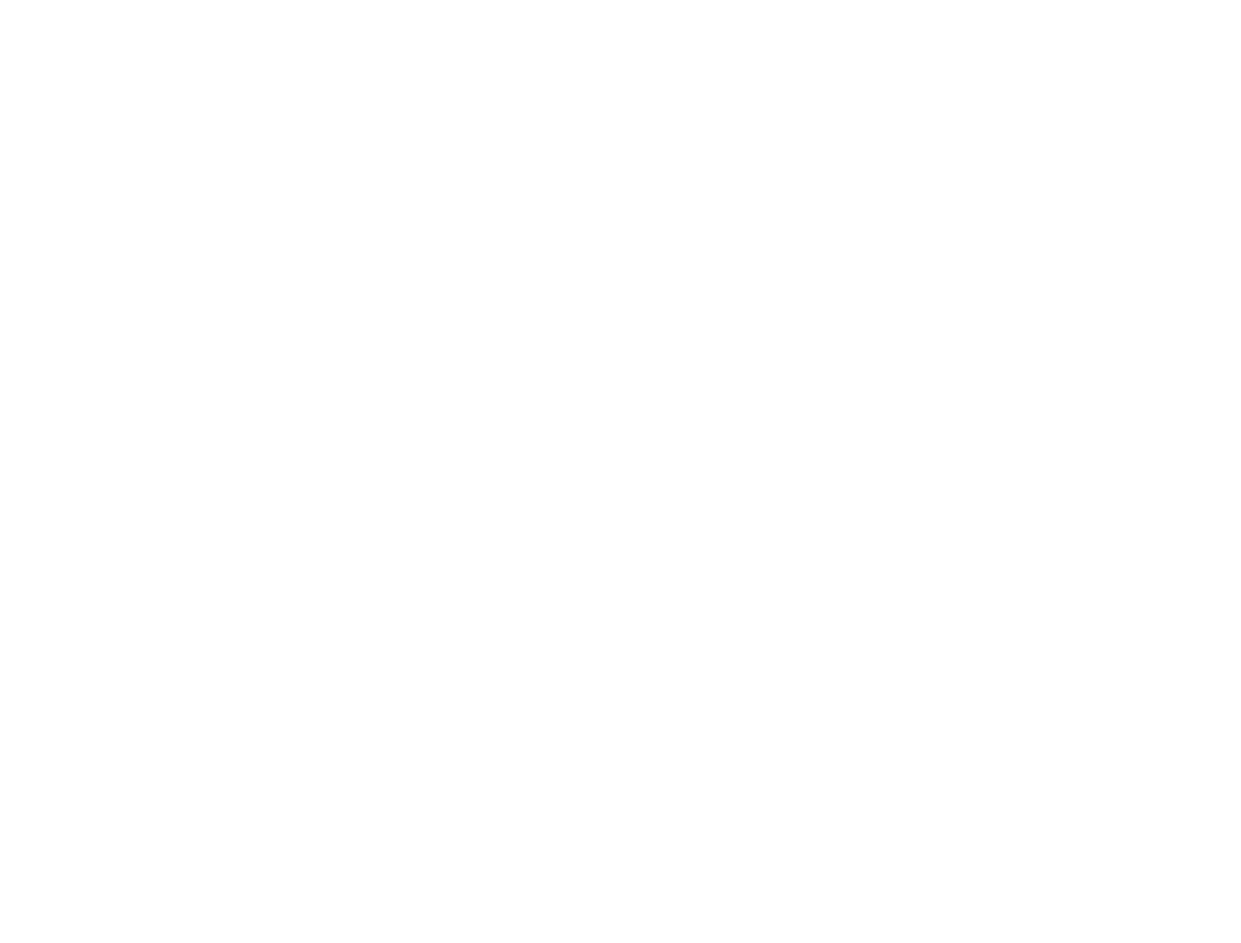
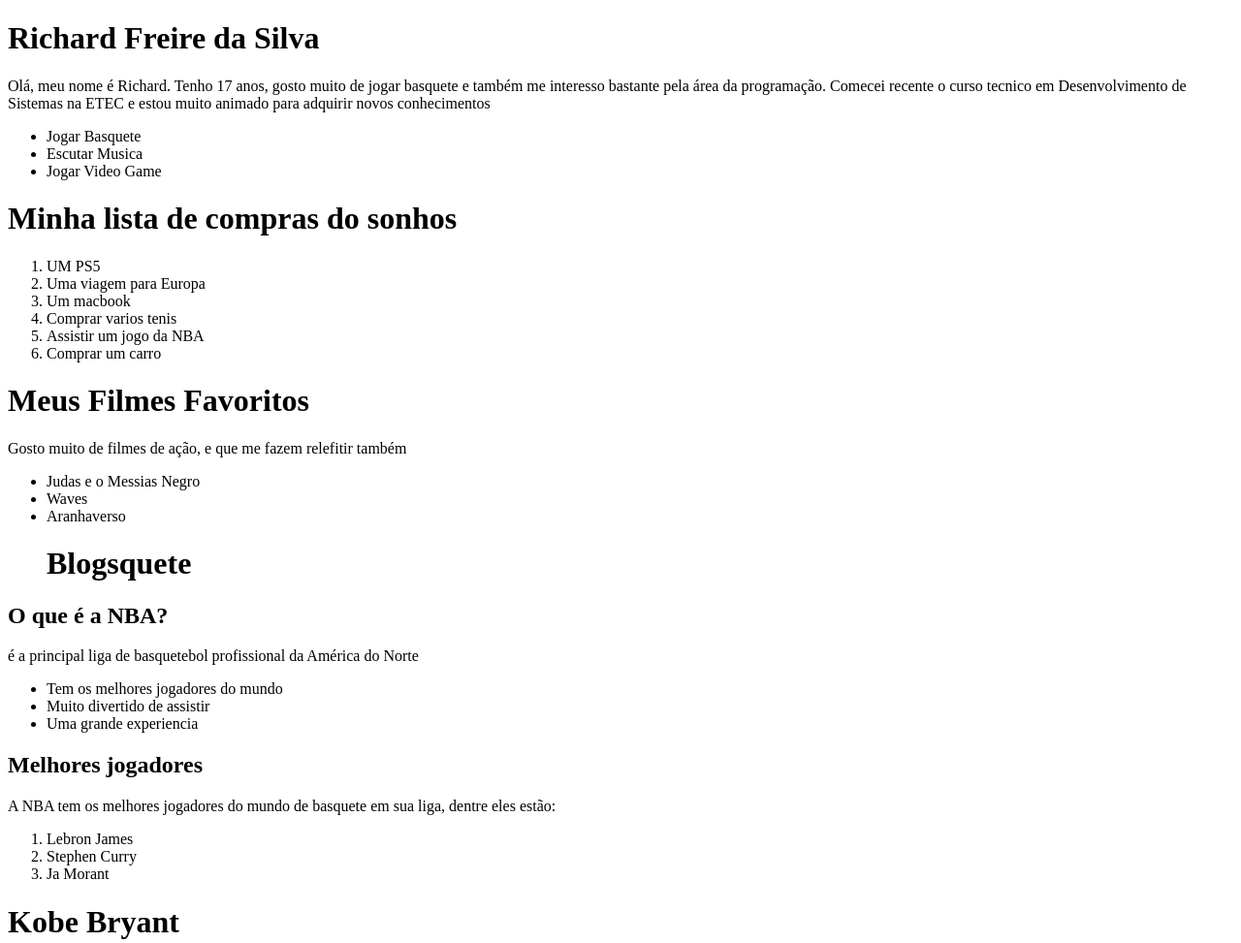
Before and after one commit to richardfreiree/exercicios-pwI, a plain HTML site: page html/pwI-lista-2.html in a window 1280 px wide. Shown: the top 973 px of the page at 97% size. Before the commit the page ends 800 px from the top, so only its background shows below. Drawn offline with Linux system fonts and the light colour scheme.

Commit message:
Update pwI-lista-2.html

```diff
--- a/html/pwI-lista-2.html
+++ b/html/pwI-lista-2.html
@@ -3,9 +3,58 @@
 <head>
     <meta charset="UTF-8">
     <meta name="viewport" content="width=device-width, initial-scale=1.0">
-    <title>Document</title>
+    <title>Exercico 2 PW</title>
 </head>
 <body>
+    <h1>Richard Freire da Silva</h1>
+    <p>Olá, meu nome é Richard. Tenho 17 anos, gosto muito de jogar basquete e também me interesso bastante pela área da programação. Comecei recente o curso tecnico em Desenvolvimento de Sistemas na ETEC e estou muito animado para adquirir novos conhecimentos</p>
+    <ul>
+        <li>Jogar Basquete</li>
+        <li>Escutar Musica</li>
+        <li>Jogar Video Game</li>
+    </ul>
+        <h1>Minha lista de compras do sonhos</h1>
+        <ol>
+            <li>UM PS5</li>
+            <li>Uma viagem para Europa</li>
+            <li>Um macbook</li>
+            <li>Comprar varios tenis</li>
+            <li>Assistir um jogo da NBA</li>
+            <li>Comprar um carro</li>
+        </ol>
 
+        <h1>Meus Filmes Favoritos</h1>
+<p>Gosto muito de filmes de ação, e que me fazem relefitir também</p>
+<ul>
+    <li>Judas e o Messias Negro</li>
+    <li>Waves</li>
+    <li>Aranhaverso</li>
+
+    <h1>Blogsquete</h1>
+</ul>
+<h2>O que é a NBA?</h2>
+<p>é a principal liga de basquetebol profissional da América do Norte</p>
+<ul>
+    <li>Tem os melhores jogadores do mundo</li>
+    <li>Muito divertido de assistir</li>
+    <li>Uma grande experiencia</li>
+</ul>
+
+<h2>Melhores jogadores</h2>
+<p>A NBA tem os melhores jogadores do mundo de basquete em sua liga, dentre eles estão:</p>
+<ol>
+    <li>Lebron James</li>
+    <li>Stephen Curry</li>
+    <li>Ja Morant</li>
+</ol>
+
+<h1>Kobe Bryant</h1>
+<img src="https://www.google.com/url?sa=i&url=https%3A%2F%2Fvalor.globo.com%2Fmundo%2Fnoticia%2F2020%2F01%2F26%2Fastro-do-basquete-kobe-bryant-morre-em-acidente-de-helicoptero-aos-41-anos.ghtml&psig=AOvVaw3aM-OplmHwly5EmVUU-IxG&ust=1740430838479000&source=images&cd=vfe&opi=89978449&ved=0CBQQjRxqFwoTCLi03qDY2osDFQAAAAAdAAAAABAE" alt="Kobe Bryant">
+<p>Kobe Bryant foi uns dos melhores jogadores de basquete de todos os tempos, mas infelizmente morreu em um acidente de avião com sua filha, Gianna Bryant</p>
+<ul>
+    <li>Kobe teve grandes feitos, como 81 pontos em um só jogo</li>
+    <li>Foi marcante pela sua mentalidade, mais conhecida como Mamba Mentality</li>
+    <li>Kobe participava de algumas causas sociais, dentre elas ele tinha uma academia para jovens, chamada Mamba Academy</li>
+    <footer>Obrigado pela atenção!</footer>
+</ul>
 </body>
-</html>
```
